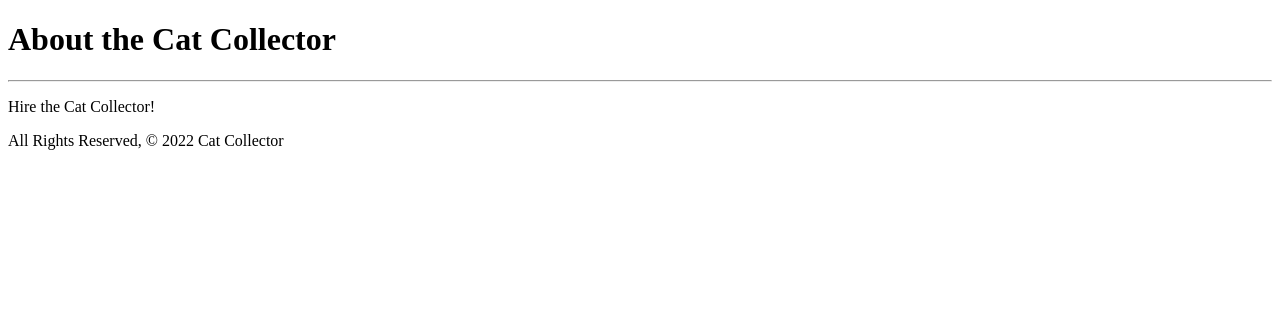
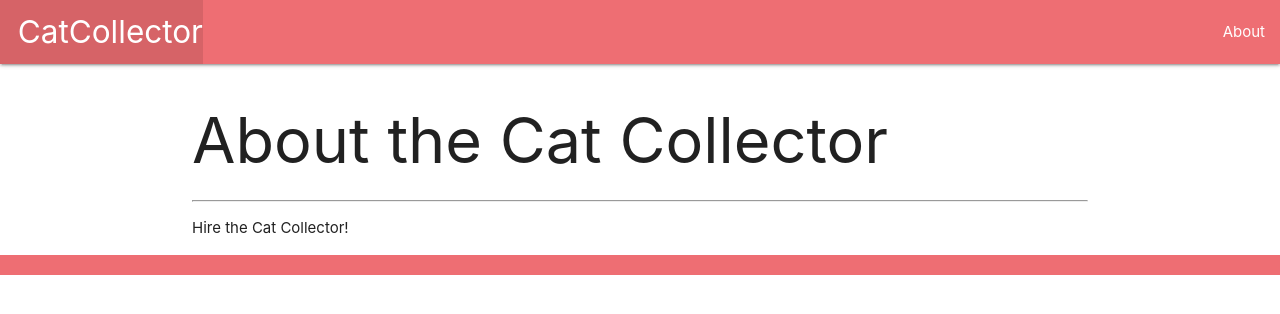
Before and after one commit to coleochieng/catcollector, a Django app: template catcollector/main_app/templates/about.html in a window 1280 px wide. Shown: the top 314 px of the page. Run offline with Django 4.2, Linux system fonts and the light colour scheme; the template is opened without the code that fills it, so the values that code supplies are empty; parts of the project's set-up code (start-up, migrations or seed data) failed here and were passed over.

Commit message:
use {% block content %} in about.html

```diff
--- a/catcollector/main_app/templates/about.html
+++ b/catcollector/main_app/templates/about.html
@@ -7,9 +7,15 @@
     <title>Cat Collector</title>
 </head>
 <body>
+    {% extends 'base.html' %}
+    {% block content %}
+
     <h1>About the Cat Collector</h1>
     <hr />
     <p>Hire the Cat Collector!</p>
+
+    {% endblock %}
+
     <footer>All Rights Reserved, &copy; 2022 Cat Collector</footer>
 </body>
 </html>
--- /dev/null
+++ b/catcollector/main_app/templates/base.html
@@ -0,0 +1,31 @@
+<!DOCTYPE html>
+<html lang="en">
+<head>
+  <meta charset="UTF-8">
+  <meta name="viewport" content="width=device-width, initial-scale=1.0">
+  <meta http-equiv="X-UA-Compatible" content="ie=edge">
+  <title>Cat Collector</title>
+  <link rel="stylesheet" href="https://cdnjs.cloudflare.com/ajax/libs/materialize/1.0.0/css/materialize.min.css">
+</head>
+<body>
+  <header class="navbar-fixed">
+    <nav>
+      <div class="nav-wrapper">
+        <ul>
+          <li><a href="/" class="left brand-logo">&nbsp;&nbsp;CatCollector</a></li>
+        </ul>
+        <ul class="right">
+          <li><a href="/about">About</a></li>
+        </ul>
+      </div>
+    </nav>
+  </header>
+  <main class="container">
+    {% block content %}
+    {% endblock %}
+  </main>
+  <footer class="page-footer">
+    <div class="right">All Rights Reserved, &copy; 2021 Cat Collector &nbsp;</div>
+  </footer>
+</body>
+</html>
```
